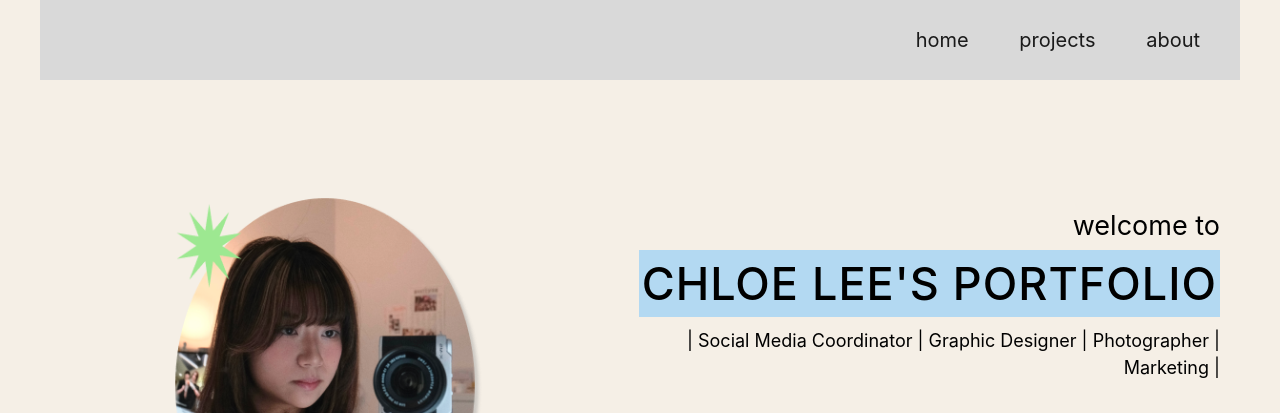
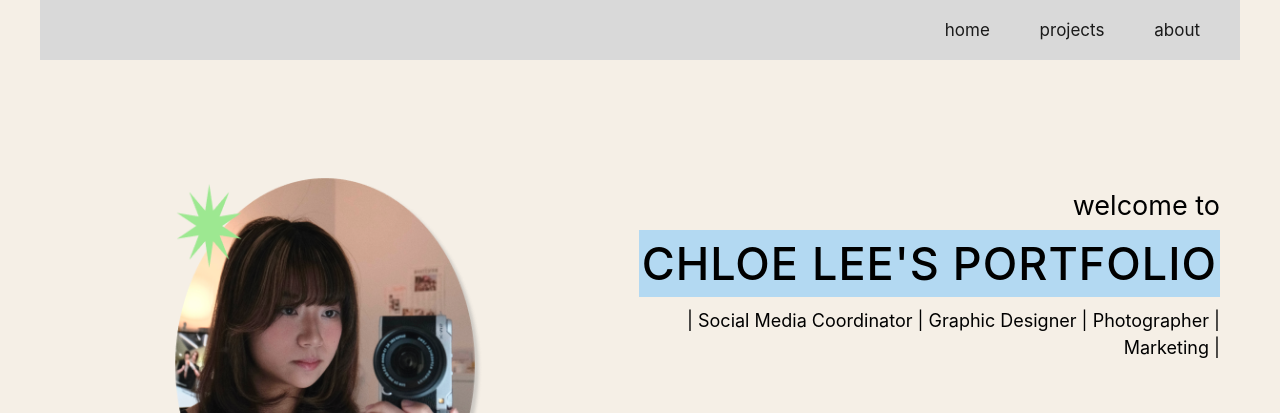
Before and after one commit to chloeleehc/a3-webdesign, a plain HTML site: page index.html in a window 1280 px wide. Shown: the top 413 px of the page. Drawn offline with Linux system fonts and the light colour scheme.

Commit message:
( ◕ ◞ ◕ ) auto commit

```diff
--- a/index.html
+++ b/index.html
@@ -33,10 +33,10 @@
     }
     nav {
       background-color: #D9D9D9;
-      height: 50px;
-      line-height: 50px;
-      padding: 15px 40px;
-      font-size: 20px;
+      height: 40px;
+      line-height: 40px;
+      padding: 10px 40px;
+      font-size: 17px;
       text-align: right;
       top: 0;
       position: sticky;
@@ -171,7 +171,6 @@
     .contact-heading {
       color: #B22222;
       font-size: 40px;
-      margin: 300px 0 0 0;
       text-align: right;
     }
 
@@ -182,7 +181,7 @@
       letter-spacing: 0.6px;
       font-size: 20px;
       line-height: 1.6;
-      margin: 5px 0 40px 0;
+      margin: 0 0 0 0;
       text-align: right;
 
     }
```
